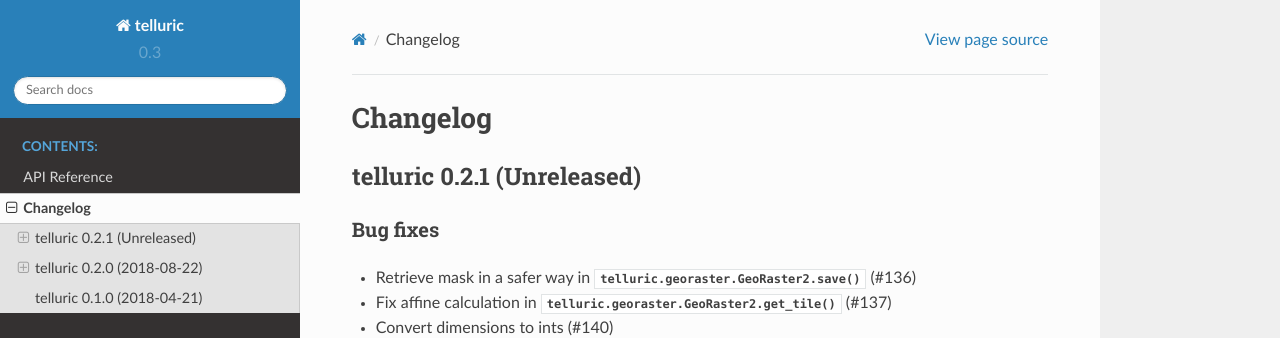
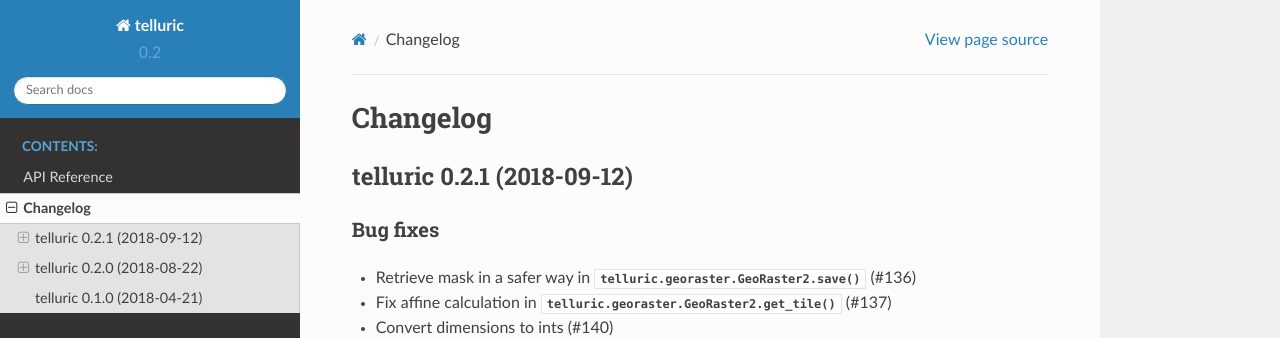
Before and after one commit to satellogic/telluric, a Sphinx documentation site: the page built from docs/source/changelog.rst, in a window 1280 px wide and 900 px high. Shown: the top 338 px of the window. Built offline with Sphinx 7.4.7 and the Read the Docs theme 2.0.0, drawn with Linux system fonts in a browser that asks for light colours; pages that are not in the unit, such as notebooks, are missing from menus.

Commit message:
Bump version

```diff
--- a/NEWS.rst
+++ b/NEWS.rst
@@ -1,4 +1,4 @@
-telluric 0.2.1 (Unreleased)
+telluric 0.2.1 (2018-09-12)
 ===========================
 
 Bug fixes
--- a/docs/source/conf.py
+++ b/docs/source/conf.py
@@ -69,9 +69,9 @@ author = 'Juan Luis Cano, Guy Doulberg, Slava Kerner, Lucio Torre, Ariel Zerahia
 # built documents.
 #
 # The short X.Y version.
-version = '0.3'
+version = '0.2'
 # The full version, including alpha/beta/rc tags.
-release = '0.3.dev0'
+release = '0.2.1'
 
 # The language for content autogenerated by Sphinx. Refer to documentation
 # for a list of supported languages.
```
